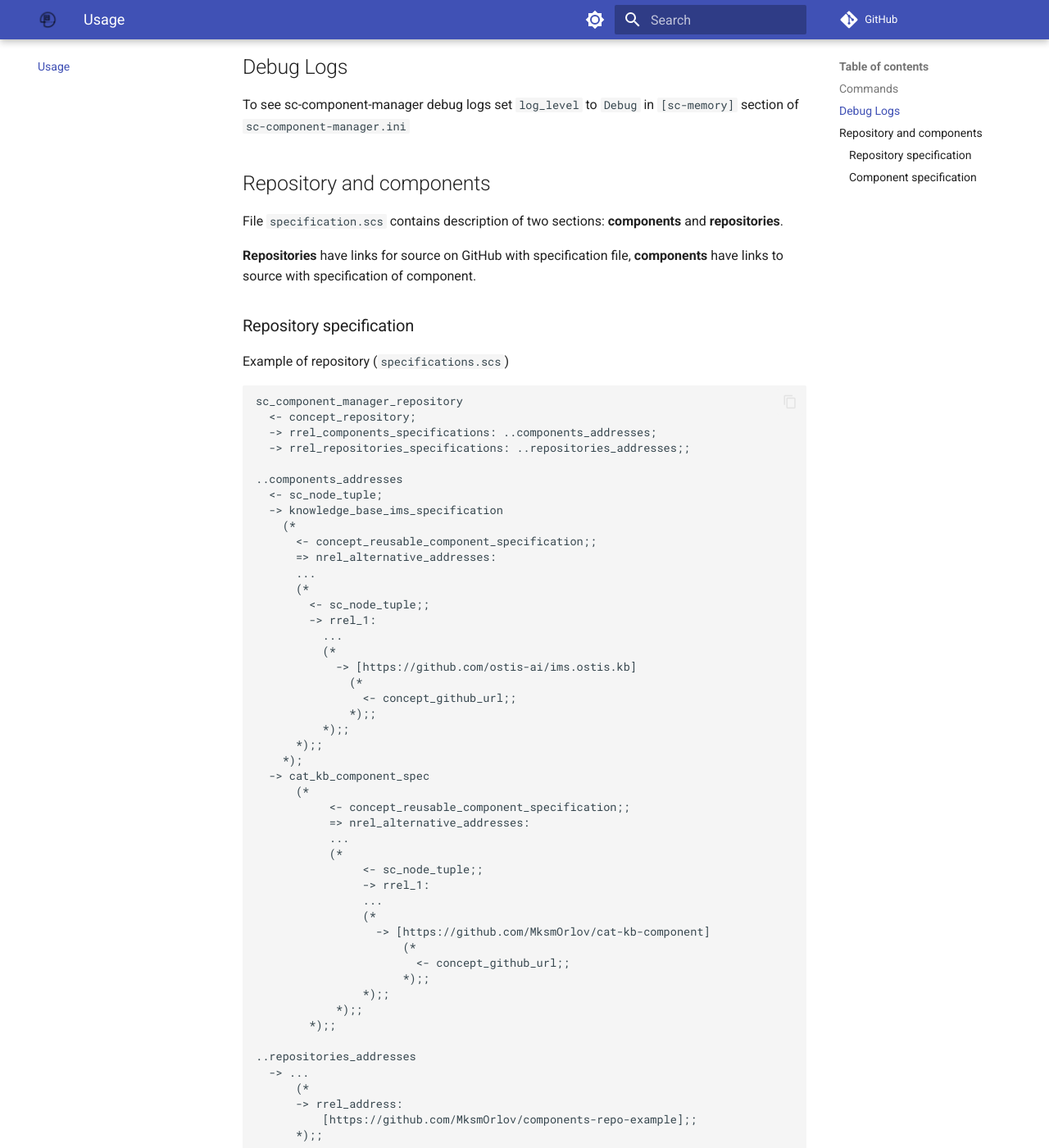
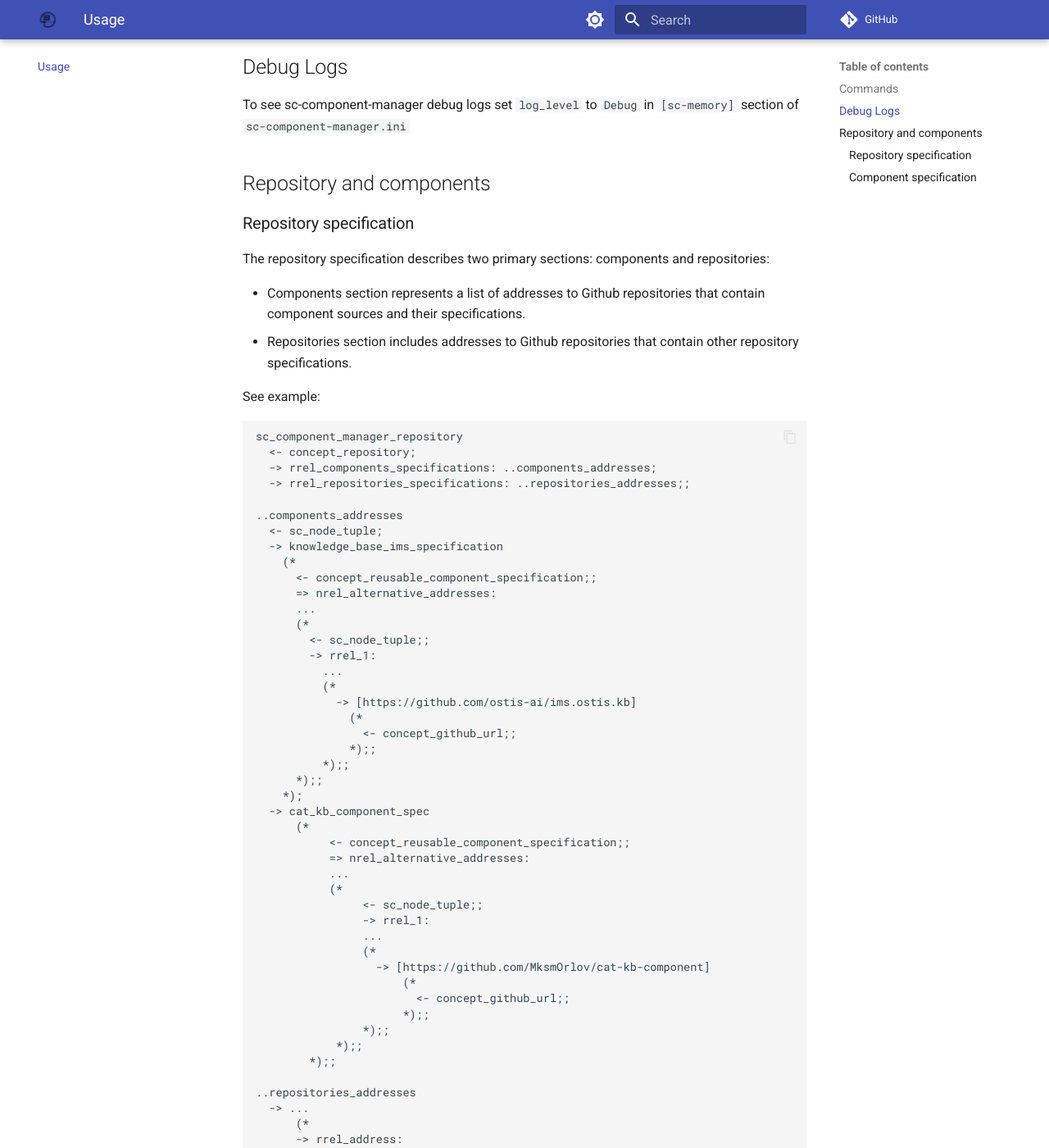
Before and after one commit to ostis-ai/sc-component-manager, an MkDocs documentation site: the page built from docs/usage/usage.md, in a window 1280 px wide and 1400 px high, scrolled down 947 px. Shown: the whole window at 82% size. Built offline with MkDocs 1.6.1 and Material for MkDocs 9.7.7, drawn with Linux system fonts in a browser that asks for light colours; comment, search, counter and statistics services are not loaded; some of the changed text lies outside the part shown.

Commit message:
[docs] Clarify repository and component specifications

````diff
--- a/docs/usage/usage.md
+++ b/docs/usage/usage.md
@@ -19,13 +19,14 @@ To see sc-component-manager debug logs set `log_level` to `Debug` in `[sc-memory
 
 ## Repository and components
 
-File `specification.scs` contains description of two sections: **components** and **repositories**.
-
-**Repositories** have links for source on GitHub with specification file, **components** have links to source with specification of component.
-
 ### Repository specification
 
-Example of repository (`specifications.scs`)
+The repository specification describes two primary sections: components and repositories:
+
+- Components section represents a list of addresses to Github repositories that contain component sources and their specifications.
+- Repositories section includes addresses to Github repositories that contain other repository specifications.
+
+See example:
 
 ```scs
 sc_component_manager_repository
@@ -80,7 +81,9 @@ sc_component_manager_repository
 
 ### Component specification
 
-Example of components specification (`specification.scs`)
+The component specification is a description of reusable component.
+
+See example:
 
 ```scs
 cat_specification
````
